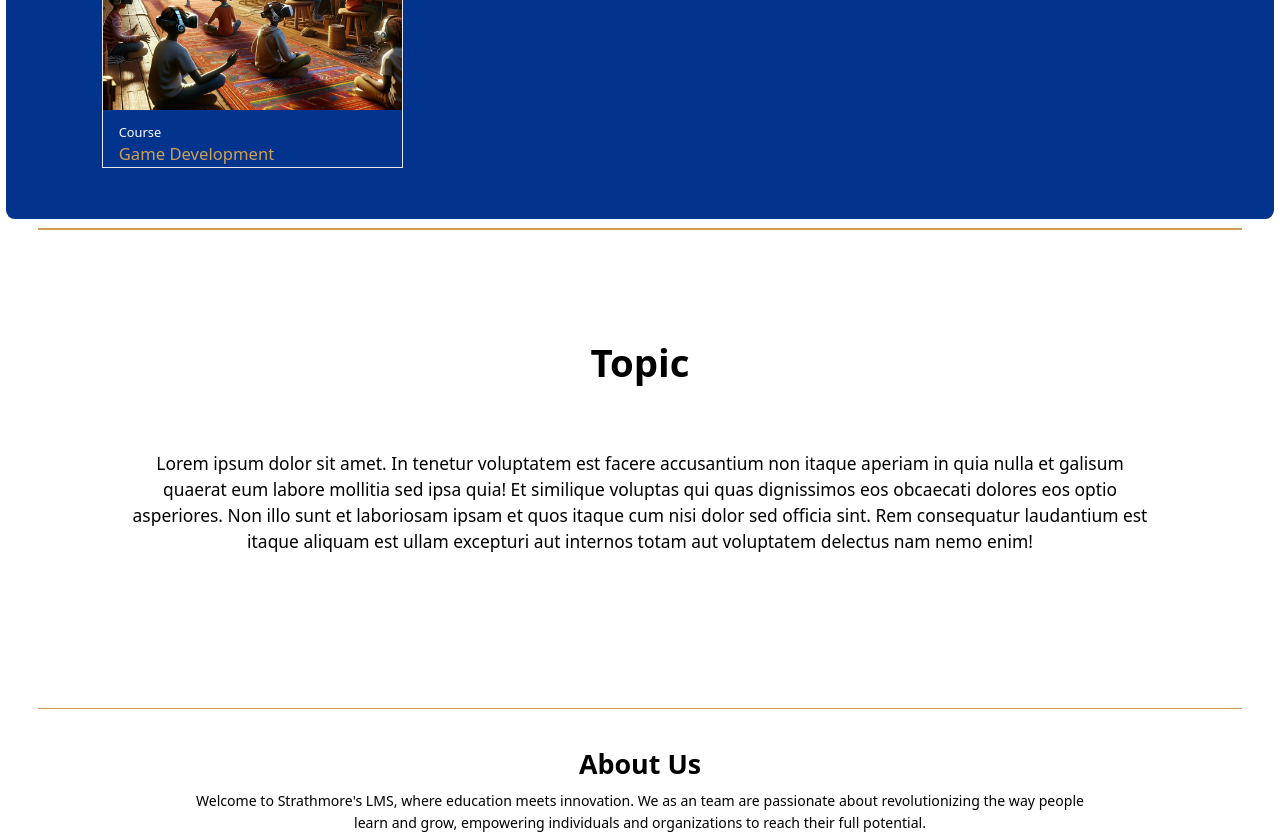
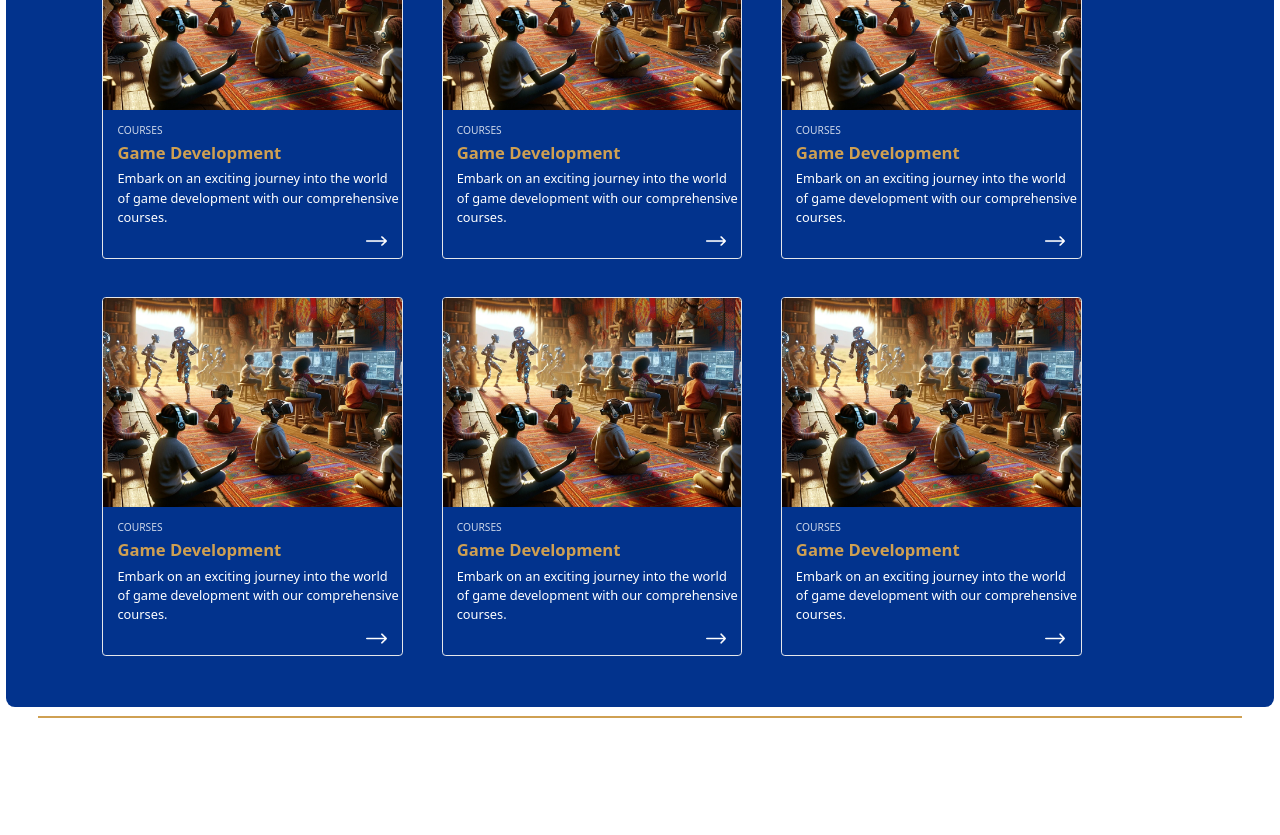
Before and after one commit to MartinMbote/elearning-platform, a React (Vite) app: page / in a window 1280 px wide. Shown: the part 1960-2795 px from the top of the page. Built offline with nearby package versions, Linux system fonts and the light colour scheme.

Commit message:
courses section

```diff
--- a/src/assets/index.js
+++ b/src/assets/index.js
@@ -3,5 +3,6 @@ import strathWhiteLogo from "./strathLogoWhite.png";
 import heroImage from "./heroImage.jpg";
 import me from "./me.jpg";
 import africanKidsLearning from "./africanKidsLearning.webp";
+import rightArrow from "./rightArrow.png";
 
-export { logo, strathWhiteLogo, heroImage, me, africanKidsLearning };
+export { logo, strathWhiteLogo, heroImage, me, africanKidsLearning, rightArrow };
--- a/src/components/Courses.jsx
+++ b/src/components/Courses.jsx
@@ -1,5 +1,6 @@
 import React from 'react'
 import { africanKidsLearning } from '../assets';
+import { rightArrow } from '../assets';
 
 const Courses = () => {
   return (
@@ -19,18 +20,124 @@ const Courses = () => {
                 </div>
             </div>
 
-            <div className='ml-[7.5vw]'>
-                <div className='w-[23.5vw] border overflow-hidden'>
+            <div className='ml-[7.5vw] flex flex-wrap gap-[3vw]'>
+                <div className='w-[23.5vw] border overflow-hidden pb-[0.5vw] rounded-[0.3vw]'>
                     <img src={africanKidsLearning} className='mb-[1vw] mt-[-7vw]'/>
 
-                    <div className='ml-[1.2vw]'>
-                        <p className='text-[1vw]'>
-                            Course
+                    <div className='ml-[1.1vw]'>
+                        <p className='text-[0.8vw] opacity-80 mb-[0.2vw]'>
+                            COURSES
                         </p>
 
-                        <h2 className='text-[1.3vw] text-strathmore-yellow'>
+                        <h2 className='text-[1.3vw] text-strathmore-yellow font-semibold mb-[0.3vw]'>
                             Game Development
                         </h2>
+
+                        <p className='w-[21vw text-[1vw] mb-[0.3vw]'>
+                            Embark on an exciting journey into the world of game development with our comprehensive courses.
+                        </p>
+
+                        <img src={rightArrow} className='h-[1.6vw] pr-[1.2vw] float-right' />
+                    </div>
+                </div>
+
+                <div className='w-[23.5vw] border overflow-hidden pb-[0.5vw] rounded-[0.3vw]'>
+                    <img src={africanKidsLearning} className='mb-[1vw] mt-[-7vw]'/>
+
+                    <div className='ml-[1.1vw]'>
+                        <p className='text-[0.8vw] opacity-80 mb-[0.2vw]'>
+                            COURSES
+                        </p>
+
+                        <h2 className='text-[1.3vw] text-strathmore-yellow font-semibold mb-[0.3vw]'>
+                            Game Development
+                        </h2>
+
+                        <p className='w-[21vw text-[1vw] mb-[0.3vw]'>
+                            Embark on an exciting journey into the world of game development with our comprehensive courses.
+                        </p>
+
+                        <img src={rightArrow} className='h-[1.6vw] pr-[1.2vw] float-right' />
+                    </div>
+                </div>
+
+                <div className='w-[23.5vw] border overflow-hidden pb-[0.5vw] rounded-[0.3vw]'>
+                    <img src={africanKidsLearning} className='mb-[1vw] mt-[-7vw]'/>
+
+                    <div className='ml-[1.1vw]'>
+                        <p className='text-[0.8vw] opacity-80 mb-[0.2vw]'>
+                            COURSES
+                        </p>
+
+                        <h2 className='text-[1.3vw] text-strathmore-yellow font-semibold mb-[0.3vw]'>
+                            Game Development
+                        </h2>
+
+                        <p className='w-[21vw text-[1vw] mb-[0.3vw]'>
+                            Embark on an exciting journey into the world of game development with our comprehensive courses.
+                        </p>
+
+                        <img src={rightArrow} className='h-[1.6vw] pr-[1.2vw] float-right' />
+                    </div>
+                </div>
+
+                <div className='w-[23.5vw] border overflow-hidden pb-[0.5vw] rounded-[0.3vw]'>
+                    <img src={africanKidsLearning} className='mb-[1vw] mt-[-7vw]'/>
+
+                    <div className='ml-[1.1vw]'>
+                        <p className='text-[0.8vw] opacity-80 mb-[0.2vw]'>
+                            COURSES
+                        </p>
+
+                        <h2 className='text-[1.3vw] text-strathmore-yellow font-semibold mb-[0.3vw]'>
+                            Game Development
+                        </h2>
+
+                        <p className='w-[21vw text-[1vw] mb-[0.3vw]'>
+                            Embark on an exciting journey into the world of game development with our comprehensive courses.
+                        </p>
+
+                        <img src={rightArrow} className='h-[1.6vw] pr-[1.2vw] float-right' />
+                    </div>
+                </div>
+
+                <div className='w-[23.5vw] border overflow-hidden pb-[0.5vw] rounded-[0.3vw]'>
+                    <img src={africanKidsLearning} className='mb-[1vw] mt-[-7vw]'/>
+
+                    <div className='ml-[1.1vw]'>
+                        <p className='text-[0.8vw] opacity-80 mb-[0.2vw]'>
+                            COURSES
+                        </p>
+
+                        <h2 className='text-[1.3vw] text-strathmore-yellow font-semibold mb-[0.3vw]'>
+                            Game Development
+                        </h2>
+
+                        <p className='w-[21vw text-[1vw] mb-[0.3vw]'>
+                            Embark on an exciting journey into the world of game development with our comprehensive courses.
+                        </p>
+
+                        <img src={rightArrow} className='h-[1.6vw] pr-[1.2vw] float-right' />
+                    </div>
+                </div>
+
+                <div className='w-[23.5vw] border overflow-hidden pb-[0.5vw] rounded-[0.3vw]'>
+                    <img src={africanKidsLearning} className='mb-[1vw] mt-[-7vw]'/>
+
+                    <div className='ml-[1.1vw]'>
+                        <p className='text-[0.8vw] opacity-80 mb-[0.2vw]'>
+                            COURSES
+                        </p>
+
+                        <h2 className='text-[1.3vw] text-strathmore-yellow font-semibold mb-[0.3vw]'>
+                            Game Development
+                        </h2>
+
+                        <p className='w-[21vw text-[1vw] mb-[0.3vw]'>
+                            Embark on an exciting journey into the world of game development with our comprehensive courses.
+                        </p>
+
+                        <img src={rightArrow} className='h-[1.6vw] pr-[1.2vw] float-right' />
                     </div>
                 </div>
             </div>
```
Also changed, not shown: src/assets/rightArrow.png (added).
